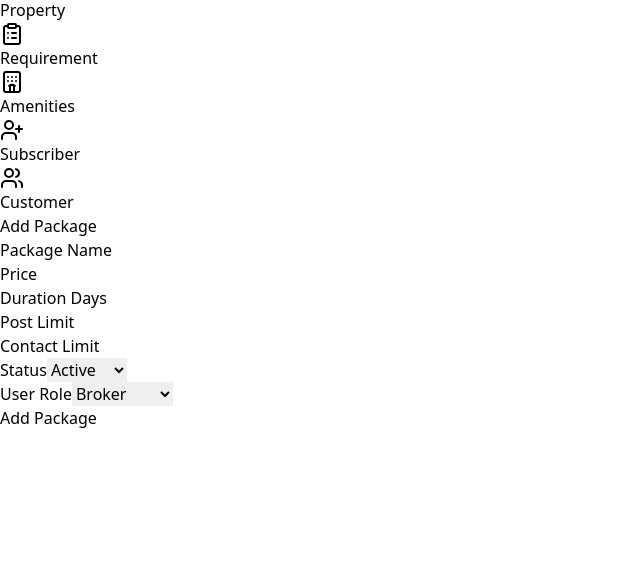
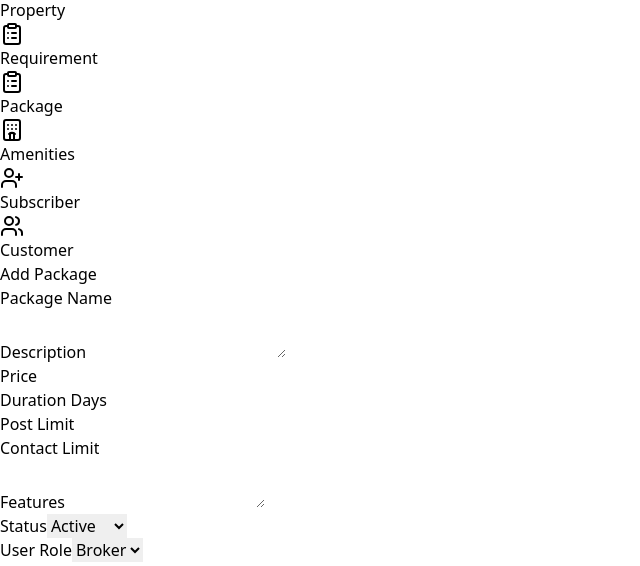
Before and after one commit to rishiram21/gharkul_final_frontend_admin, a React (Vite) app: page /addpackage in a window 1280 px wide. Shown: the part 978-1544 px from the top of the page, without its empty margins (0-640 px from the left). Before the commit the page ends 1408 px from the top, so only its background shows below. Built offline with nearby package versions, Linux system fonts and the light colour scheme.

Commit message:
03-07-2025

```diff
--- a/src/components/Sidebar.jsx
+++ b/src/components/Sidebar.jsx
@@ -81,6 +81,11 @@ const Sidebar = ({ onClose, isMobile }) => {
   {(!isCollapsed || isMobile) && <span>Requirement</span>}
 </Link>
 
+<Link to="/package" className={navItemClass('/package')}>
+  <ClipboardList className="w-5 h-5 mr-3" />
+  {(!isCollapsed || isMobile) && <span>Package</span>}
+</Link>
+
 <Link to="/amenities" className={navItemClass('/amenities')}>
   <Hotel className="w-5 h-5 mr-3" />
   {(!isCollapsed || isMobile) && <span>Amenities</span>}
--- a/src/pages/Amenities.jsx
+++ b/src/pages/Amenities.jsx
@@ -64,21 +64,23 @@ const Amenities = () => {
           <table className="min-w-full">
             <thead className="bg-purple-600 text-white">
               <tr>
+                <th className="py-3 px-4 text-left">Sr. No.</th>
                 <th className="py-3 px-4 text-left">ID</th>
                 <th className="py-3 px-4 text-left">Name</th>
               </tr>
             </thead>
             <tbody>
               {amenities.length > 0 ? (
-                amenities.map((amenity) => (
+                amenities.map((amenity, index) => (
                   <tr key={amenity.amenityId} className="border-b border-purple-200 hover:bg-purple-50">
+                    <td className="py-3 px-4">{index + 1}</td>
                     <td className="py-3 px-4">{amenity.amenityId}</td>
                     <td className="py-3 px-4">{amenity.name}</td>
                   </tr>
                 ))
               ) : (
                 <tr>
-                  <td colSpan="2" className="py-3 px-4 text-center text-purple-600">No amenities found.</td>
+                  <td colSpan="3" className="py-3 px-4 text-center text-purple-600">No amenities found.</td>
                 </tr>
               )}
             </tbody>
--- a/src/pages/Package.jsx
+++ b/src/pages/Package.jsx
@@ -79,11 +79,13 @@ const Package = () => {
             <thead className="bg-purple-50">
               <tr>
                 <th className="py-3 px-4 border-b border-gray-200 text-gray-800">Package Name</th>
+                <th className="py-3 px-4 border-b border-gray-200 text-gray-800">Description</th>
                 <th className="py-3 px-4 border-b border-gray-200 text-gray-800">Price</th>
                 <th className="py-3 px-4 border-b border-gray-200 text-gray-800">Duration Days</th>
                 <th className="py-3 px-4 border-b border-gray-200 text-gray-800">Status</th>
                 <th className="py-3 px-4 border-b border-gray-200 text-gray-800">Post Limit</th>
                 <th className="py-3 px-4 border-b border-gray-200 text-gray-800">Contact Limit</th>
+                <th className="py-3 px-4 border-b border-gray-200 text-gray-800">Features</th>
                 <th className="py-3 px-4 border-b border-gray-200 text-gray-800">User Role</th>
                 <th className="py-3 px-4 border-b border-gray-200 text-gray-800">Actions</th>
               </tr>
@@ -93,11 +95,13 @@ const Package = () => {
                 filteredPackages.map((pkg) => (
                   <tr key={pkg.id} className="hover:bg-purple-50">
                     <td className="py-3 px-4 border-b border-gray-200 text-gray-800">{pkg.packageName}</td>
+                    <td className="py-3 px-4 border-b border-gray-200 text-gray-800">{pkg.description}</td>
                     <td className="py-3 px-4 border-b border-gray-200 text-gray-800">{pkg.price}</td>
                     <td className="py-3 px-4 border-b border-gray-200 text-gray-800">{pkg.durationDays}</td>
                     <td className="py-3 px-4 border-b border-gray-200 text-gray-800">{pkg.status}</td>
                     <td className="py-3 px-4 border-b border-gray-200 text-gray-800">{pkg.postLimit}</td>
                     <td className="py-3 px-4 border-b border-gray-200 text-gray-800">{pkg.contactLimit}</td>
+                    <td className="py-3 px-4 border-b border-gray-200 text-gray-800">{pkg.features}</td>
                     <td className="py-3 px-4 border-b border-gray-200 text-gray-800">{pkg.userRole}</td>
                     <td className="py-3 px-4 border-b border-gray-200">
                       <Link
@@ -106,18 +110,18 @@ const Package = () => {
                       >
                         Edit
                       </Link>
-                      <button
+                      {/* <button
                         onClick={() => handleDelete(pkg.id)}
                         className="px-3 py-1 bg-red-500 text-white rounded hover:bg-red-600 focus:outline-none focus:ring-2 focus:ring-red-500"
                       >
                         Delete
-                      </button>
+                      </button> */}
                     </td>
                   </tr>
                 ))
               ) : (
                 <tr>
-                  <td colSpan="8" className="py-3 px-4 border-b text-center text-gray-800">No packages found.</td>
+                  <td colSpan="10" className="py-3 px-4 border-b text-center text-gray-800">No packages found.</td>
                 </tr>
               )}
             </tbody>
--- a/src/pages/Subscriber.jsx
+++ b/src/pages/Subscriber.jsx
@@ -65,6 +65,7 @@ const Subscriber = () => {
         <table className="min-w-full">
           <thead className="bg-purple-600 text-white">
             <tr>
+              <th className="py-3 px-4 text-left">Sr. No.</th>
               <th className="py-3 px-4 text-left">User ID</th>
               <th className="py-3 px-4 text-left">Package ID</th>
               <th className="py-3 px-4 text-left">Price</th>
@@ -80,8 +81,9 @@ const Subscriber = () => {
           </thead>
           <tbody>
             {subscriptions.length > 0 ? (
-              subscriptions.map((subscription) => (
+              subscriptions.map((subscription, index) => (
                 <tr key={subscription.subscriberId} className="border-b border-purple-200 hover:bg-purple-50">
+                  <td className="py-3 px-4">{index + 1}</td>
                   <td className="py-3 px-4">{subscription.userId}</td>
                   <td className="py-3 px-4">{subscription.packageId}</td>
                   <td className="py-3 px-4">{subscription.price}</td>
@@ -104,7 +106,7 @@ const Subscriber = () => {
               ))
             ) : (
               <tr>
-                <td colSpan="10" className="py-3 px-4 text-center text-purple-600">No subscriptions found.</td>
+                <td colSpan="11" className="py-3 px-4 text-center text-purple-600">No subscriptions found.</td>
               </tr>
             )}
           </tbody>
--- a/src/subpages/AddPackage.jsx
+++ b/src/subpages/AddPackage.jsx
@@ -1,20 +1,21 @@
 import React, { useState, useEffect } from 'react';
 import axios from 'axios';
-import { useNavigate, useParams, useLocation } from 'react-router-dom';
+import { useNavigate, useParams } from 'react-router-dom';
 
 const AddPackage = () => {
   const navigate = useNavigate();
   const { id } = useParams();
-  const location = useLocation();
 
   const [formData, setFormData] = useState({
     packageName: '',
+    description: '', // New field
     price: '',
     durationDays: '',
     status: 'ACTIVE',
     postLimit: '',
     contactLimit: '',
-    userRole: 'BROKER'
+    userRole: 'BROKER',
+    features: '', // New field
   });
 
   useEffect(() => {
@@ -47,7 +48,7 @@ const AddPackage = () => {
       } else {
         await axios.post(`${import.meta.env.VITE_BASE_URL}/api/packages/add`, formData);
       }
-      navigate('/packages');
+      navigate('/package');
     } catch (error) {
       console.error('Error saving package:', error);
       alert('Failed to save package');
@@ -65,6 +66,16 @@ const AddPackage = () => {
               type="text"
               name="packageName"
               value={formData.packageName}
+              onChange={handleChange}
+              required
+              className="mt-1 block w-full px-3 py-2 border border-gray-300 rounded-md shadow-sm focus:outline-none focus:ring-indigo-500 focus:border-indigo-500"
+            />
+          </div>
+          <div>
+            <label className="block text-sm font-medium text-gray-700">Description</label>
+            <textarea
+              name="description"
+              value={formData.description}
               onChange={handleChange}
               required
               className="mt-1 block w-full px-3 py-2 border border-gray-300 rounded-md shadow-sm focus:outline-none focus:ring-indigo-500 focus:border-indigo-500"
@@ -115,6 +126,16 @@ const AddPackage = () => {
             />
           </div>
           <div>
+            <label className="block text-sm font-medium text-gray-700">Features</label>
+            <textarea
+              name="features"
+              value={formData.features}
+              onChange={handleChange}
+              required
+              className="mt-1 block w-full px-3 py-2 border border-gray-300 rounded-md shadow-sm focus:outline-none focus:ring-indigo-500 focus:border-indigo-500"
+            />
+          </div>
+          <div>
             <label className="block text-sm font-medium text-gray-700">Status</label>
             <select
               name="status"
@@ -135,9 +156,10 @@ const AddPackage = () => {
     className="mt-1 block w-full px-3 py-2 border border-gray-300 rounded-md shadow-sm focus:outline-none focus:ring-indigo-500 focus:border-indigo-500"
   >
     <option value="BROKER">Broker</option>
-              <option value="OTHER_ROLE">Other Role</option>
+    <option value="OWNER">Owner</option>
   </select>
 </div>
+
         </div>
         <button
           type="submit"
```
Also changed, not shown: 1 other file (tests, documents, lock files or other folders). Lines whose indentation alone changed are shown as unchanged.
